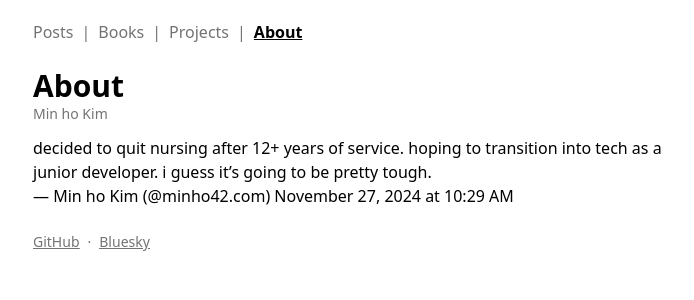
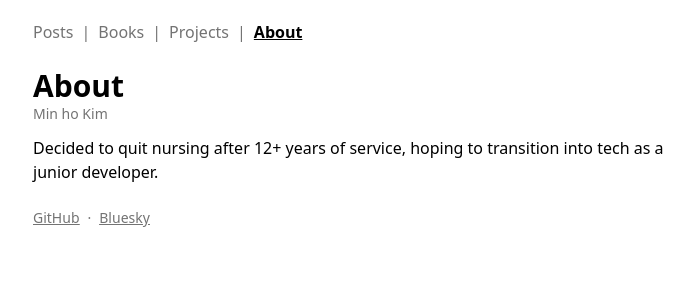
Before and after one commit to minho42/blog, a Next.js app: page /about in a window 1280 px wide. Shown: the top 300 px of the page, without its empty margins (287-981 px from the left). Built offline with nearby package versions, Linux system fonts and the light colour scheme.

Commit message:
remove embedding, just text

```diff
--- a/app/about/page.tsx
+++ b/app/about/page.tsx
@@ -9,25 +9,10 @@ export default function Page() {
       <article className="space-y-1 px-4 py-2">
         <ul>
           <li>
-            <blockquote
-              className="bluesky-embed"
-              data-bluesky-uri="at://did:plc:63uu3mbgijk7a6lq7n7b347x/app.bsky.feed.post/3lbv6w575u22i"
-              data-bluesky-cid="bafyreiduyjxpmrl3djdoxsqbjbhsmpjf6eckxpdehhuow7xu2kajhmvhgi"
-            >
-              <p lang="en">
-                decided to quit nursing after 12+ years of service. hoping to transition into tech as a junior
-                developer. i guess it’s going to be pretty tough.
-              </p>
-              &mdash; Min ho Kim (
-              <a href="https://bsky.app/profile/did:plc:63uu3mbgijk7a6lq7n7b347x?ref_src=embed">
-                @minho42.com
-              </a>
-              ){" "}
-              <a href="https://bsky.app/profile/did:plc:63uu3mbgijk7a6lq7n7b347x/post/3lbv6w575u22i?ref_src=embed">
-                November 27, 2024 at 10:29 AM
-              </a>
-            </blockquote>
-            <script async src="https://embed.bsky.app/static/embed.js" charSet="utf-8"></script>
+            <p>
+              Decided to quit nursing after 12+ years of service, hoping to transition into tech as a junior
+              developer.
+            </p>
           </li>
 
           <ul className="flex text-sm text-neutral-500 gap-2 mt-6">
```
